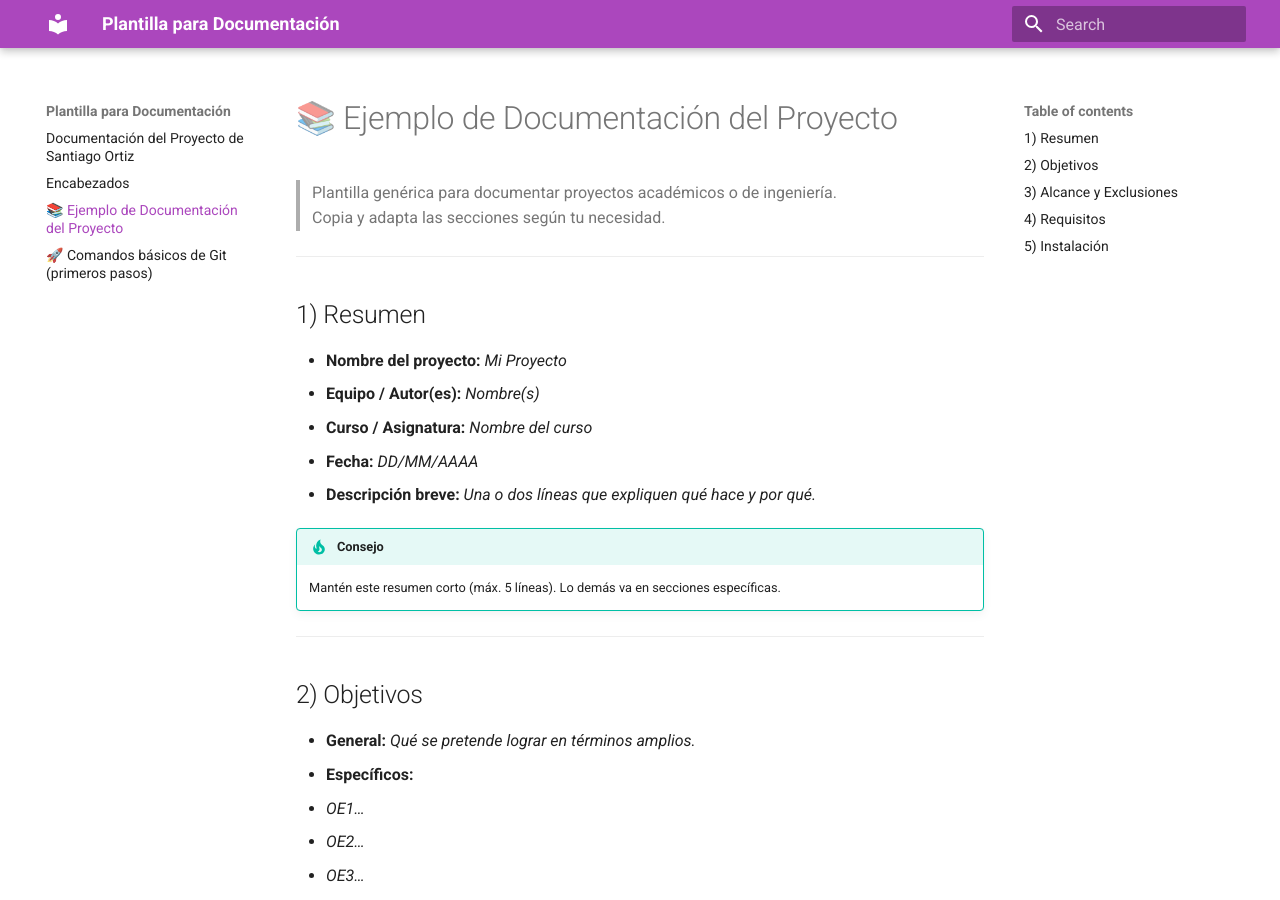
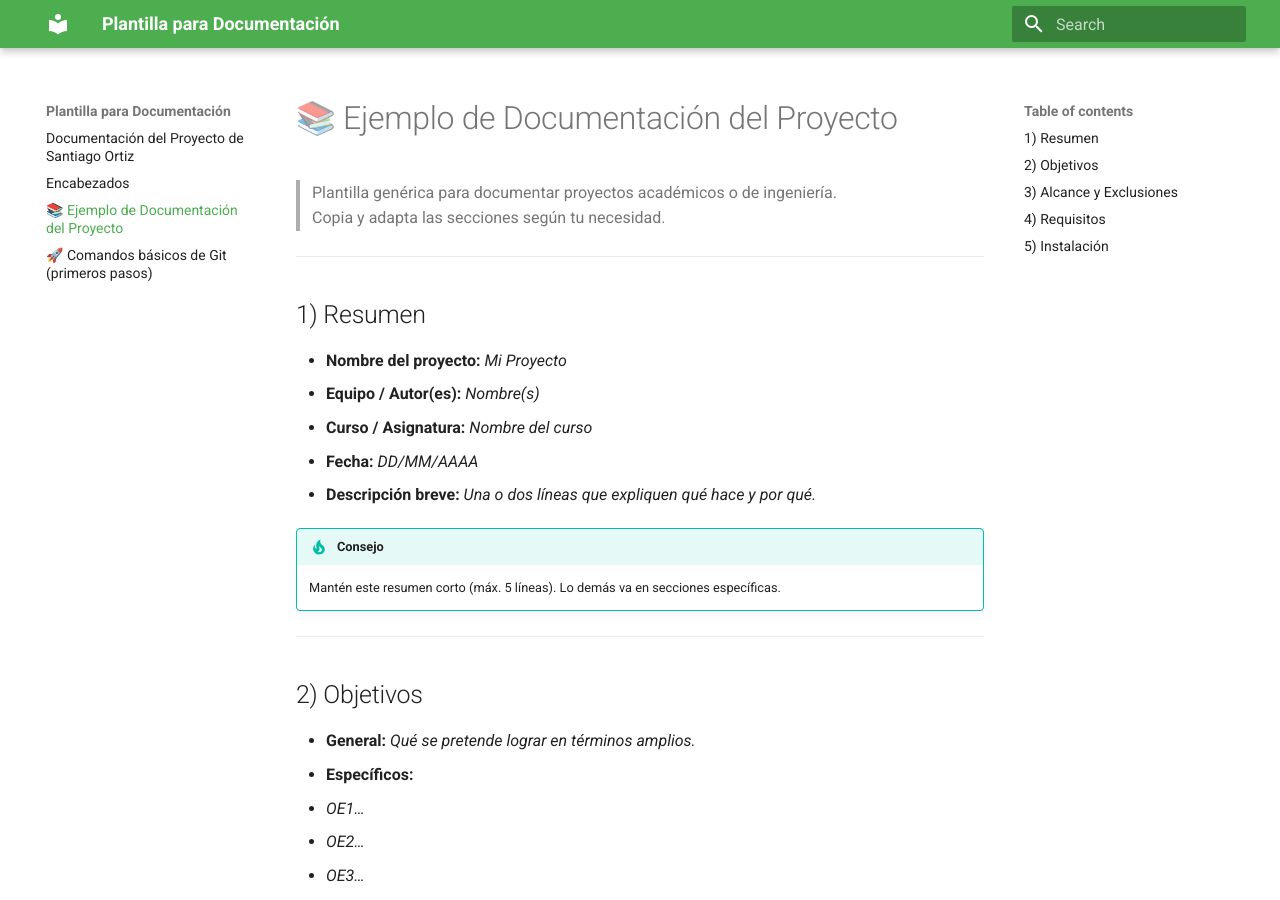
Before and after one commit to Titi-86/Portafolio_Meca, an MkDocs documentation site: the page built from docs/ejemplo.md, in a window 1280 px wide and 900 px high. Built offline with MkDocs 1.6.1 and Material for MkDocs 9.7.7, drawn with Linux system fonts in a browser that asks for light colours.

Commit message:
cambio de color a verde

```diff
--- a/mkdocs.yml
+++ b/mkdocs.yml
@@ -29,7 +29,7 @@ theme:
   highlightjs: true
   palette:
       - scheme: default
-        primary: purple
+        primary: green
 
   features:
     - content.code.copy
```
